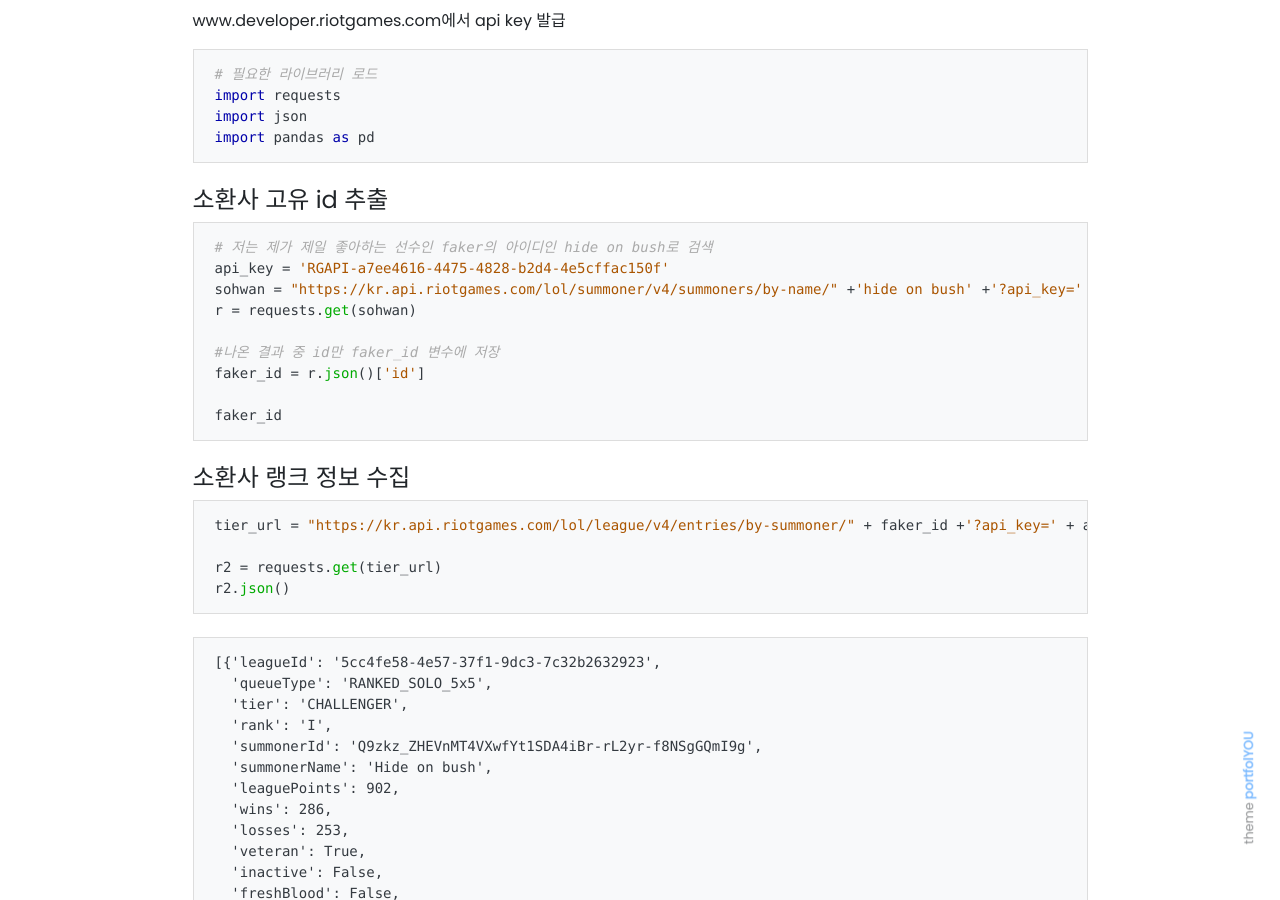
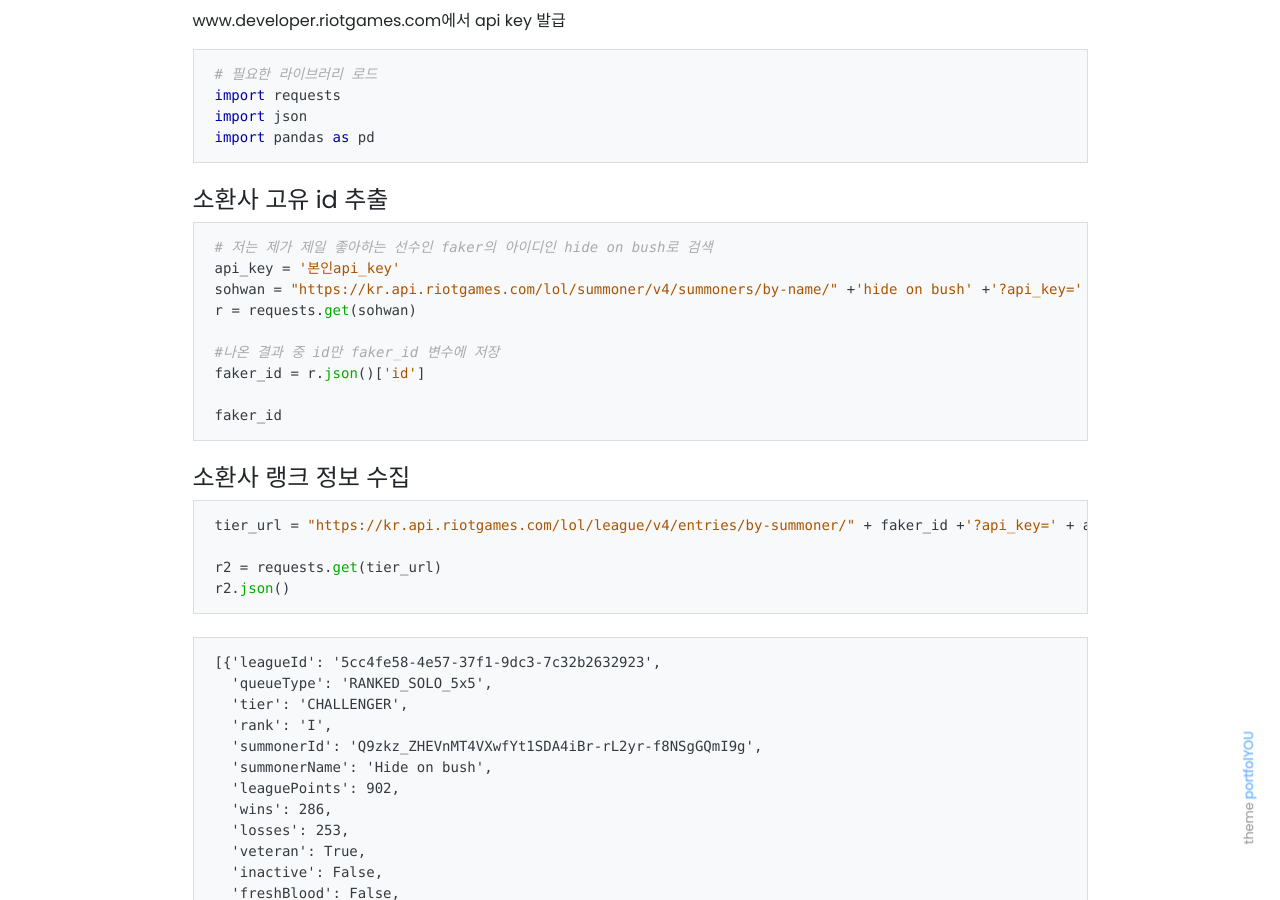
Before and after one commit to jyeon94/jyeon94.github.io, a Jekyll site: the page built from _posts/2020-06-16-LOL_API .md, in a window 1280 px wide and 900 px high, scrolled down 399 px. Built offline with Jekyll 4.4.1, drawn with Linux system fonts in a browser that asks for light colours; nearby versions of some CDN libraries; our own code applies the rules of GitHub Pages for plain Markdown files.

Commit message:
removed api_key

````diff
--- a/_posts/2020-06-16-LOL_API .md
+++ b/_posts/2020-06-16-LOL_API .md
@@ -27,7 +27,7 @@
 
 ```python
 # 저는 제가 제일 좋아하는 선수인 faker의 아이디인 hide on bush로 검색
-api_key = 'RGAPI-a7ee4616-4475-4828-b2d4-4e5cffac150f'
+api_key = '본인api_key'
 sohwan = "https://kr.api.riotgames.com/lol/summoner/v4/summoners/by-name/" +'hide on bush' +'?api_key=' + api_key
 r = requests.get(sohwan)
 
````
